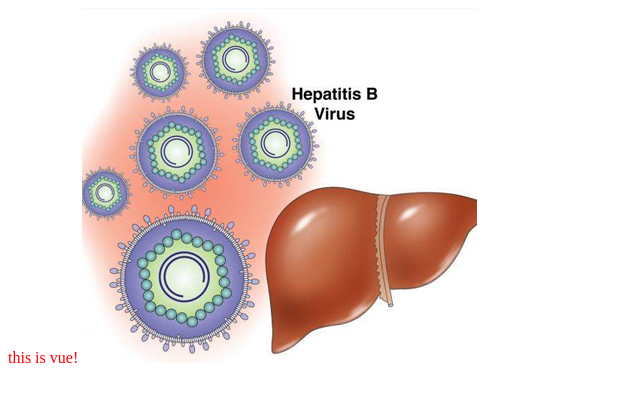
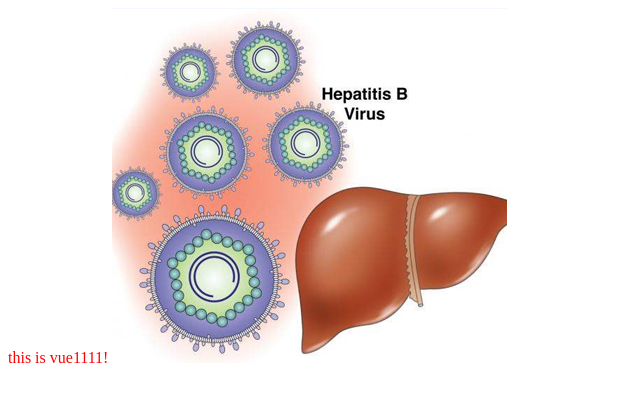
Before and after one commit to ShaeXiao/study-webpack, a Vue app: page / in a window 1280 px wide. Shown: the top 402 px of the page, without its empty margins (0-640 px from the left). Built offline with nearby package versions, Linux system fonts and the light colour scheme.

Commit message:
delete dist

```diff
--- a/src/App.vue
+++ b/src/App.vue
@@ -1,6 +1,6 @@
 <template>
   <div>
-      this is vue!
+      this is vue1111!
       <img :src="img" alt="">
   </div>
 </template>
```
Also changed, not shown: 4 other files (tests, documents, lock files or other folders).
